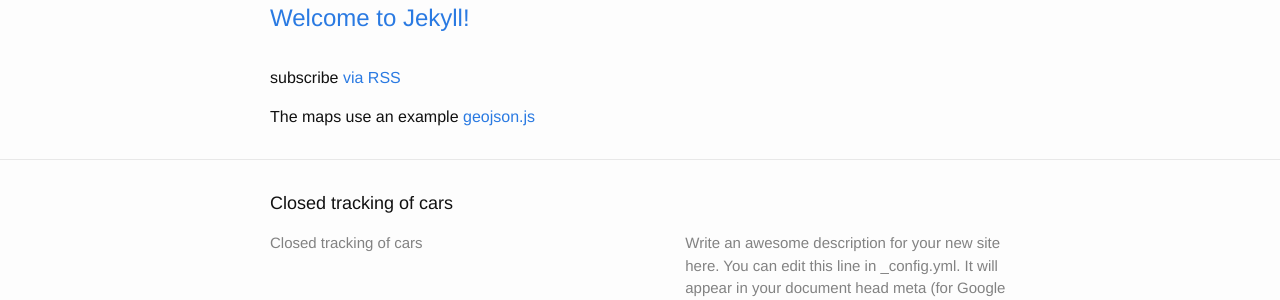
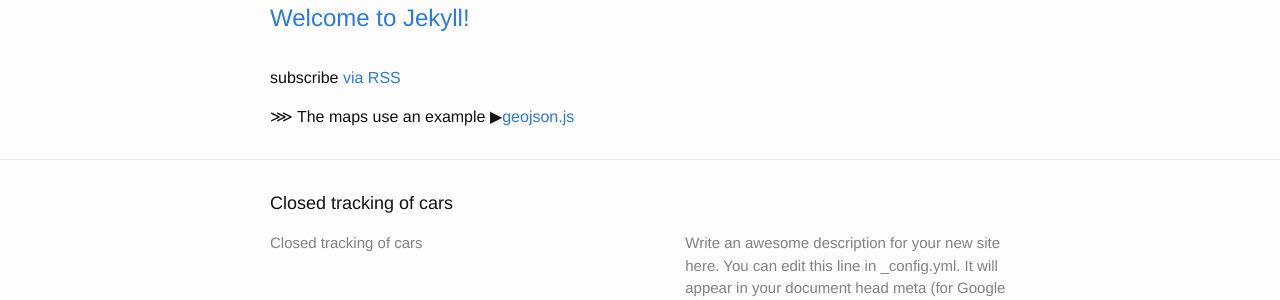
Before and after one commit to bopoh13/ctc-leaflet1, a Jekyll site: the page built from index.md, in a window 1280 px wide. Shown: the part 276-576 px from the top of the page. Built offline with Jekyll 4.4.1, drawn with Linux system fonts in a browser that asks for light colours; nearby versions of some CDN libraries.

Commit message:
Add arrow
:link: http://jsfiddle.net/tqop7t2r/1/
:link: https://ru.wikipedia.org/wiki/GeoJSON

```diff
--- a/_layouts/main.liquid
+++ b/_layouts/main.liquid
@@ -11,7 +11,7 @@
       <div class="wrapper">
         {{ content }}
       </div>
-      <div class="wrapper">The maps use an example <a href="../examples/sample-geojson-test.js">geojson.js</a></div>
+      <div class="wrapper">&#8921; The maps use an example &#9654;<a href="../examples/sample-geojson-test.js">geojson.js</a></div>
     </main>
 
     {% include footer.liquid %}
```
